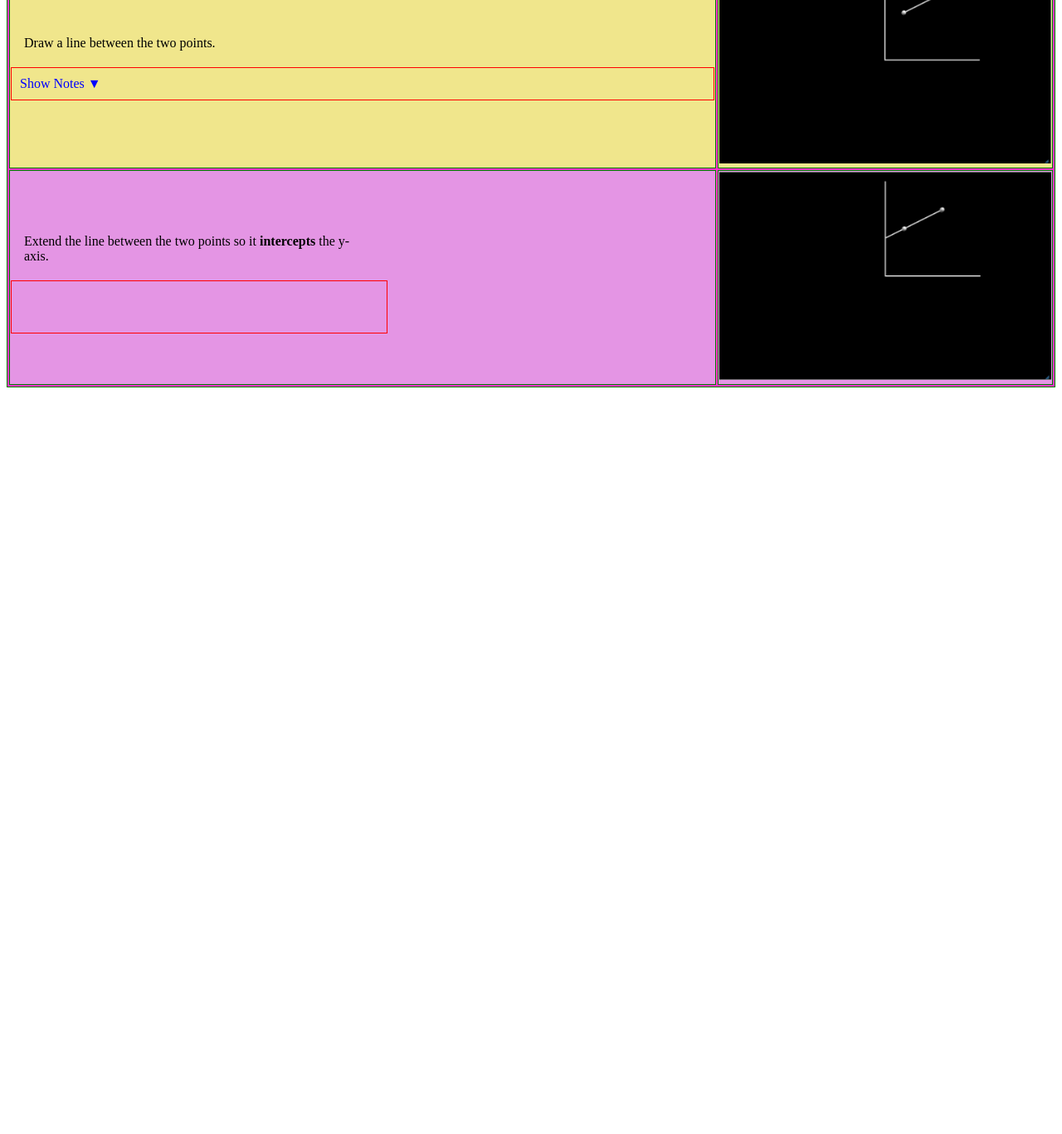
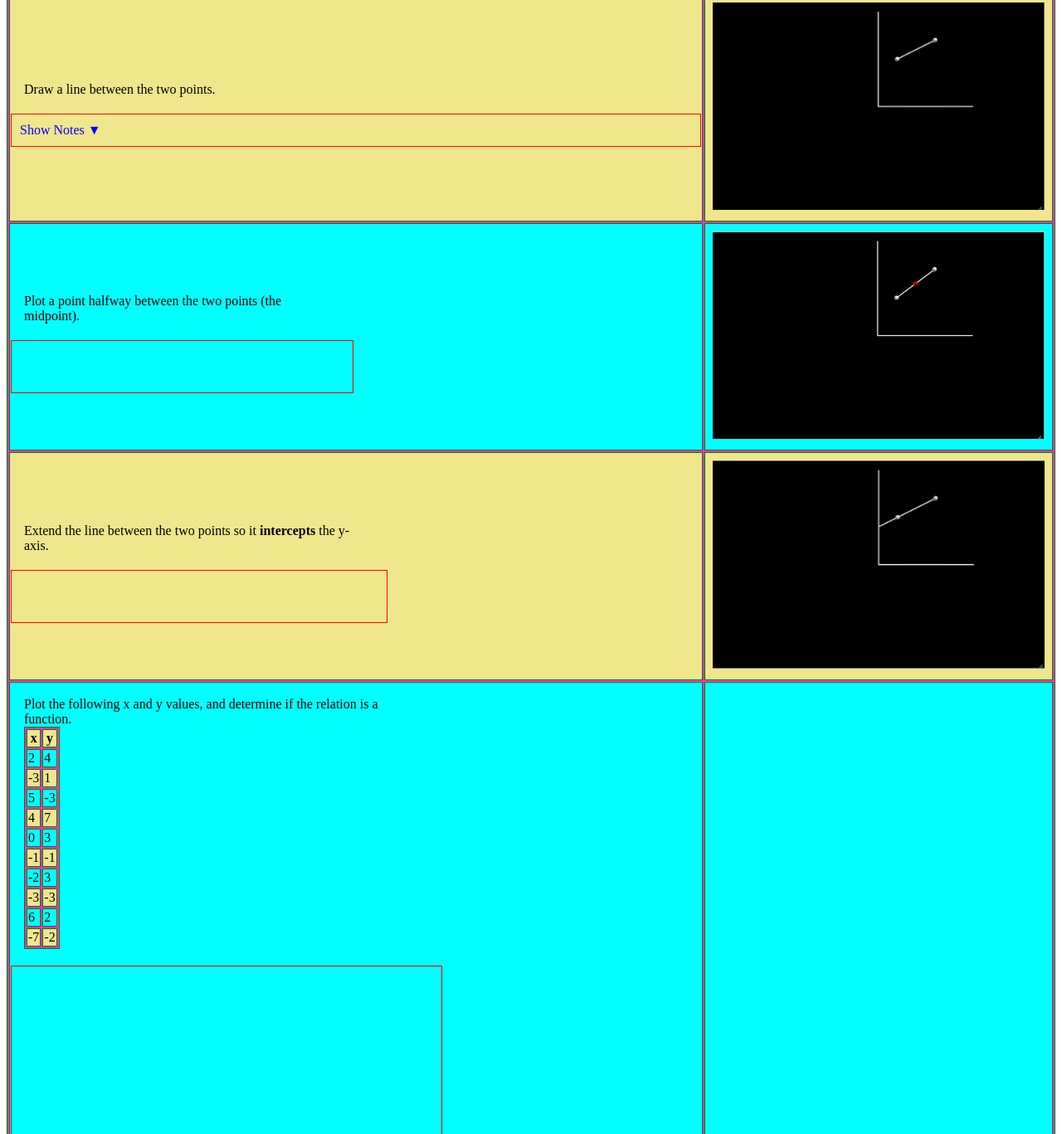
Before and after one commit to lurbano/programmingLessons, a plain HTML site: page twoPoints/index.html in a window 1280 px wide. Shown: the part 1433-2800 px from the top of the page at 83% size. Before the commit the page ends 1908 px from the top, so only its background shows below. Drawn offline with nearby package versions, Linux system fonts and the light colour scheme; some packages are replaced by stand-ins of ours.

Commit message:
styling twoPoints

```diff
--- a/twoPoints/index.html
+++ b/twoPoints/index.html
@@ -21,6 +21,7 @@
         align-self: center;
         justify-self: center;
         z-index: -1;
+        padding: 0.5em;
       }
 
       .code {
@@ -60,7 +61,7 @@
         background-color: khaki;
       }
       tbody tr:nth-child(even) {
-        background-color: #e495e4;
+        background-color: Aqua;
       }
       tbody tr {
         background-image: url(noise.png);
@@ -205,6 +206,29 @@
 
           <div class="code">
             <div class="comment">
+              Plot a point halfway between the two points (the midpoint).
+            </div>
+            <div class="pythonCode">
+            </div>
+          </div>
+
+        </td>
+        <td>
+
+          <div class="graph">
+            <img src="gs-midpoint.png" style="width:400px;">
+          </div>
+
+        </td>
+      </tr>
+      <!-- END ROW -->
+
+      <!-- NEW ROW -->
+      <tr>
+        <td>
+
+          <div class="code">
+            <div class="comment">
               Extend the line between the two points so it <b>intercepts</b> the y-axis.
             </div>
             <div class="pythonCode">
@@ -222,6 +246,64 @@
       </tr>
       <!-- END ROW -->
 
+      <!-- NEW ROW -->
+      <tr>
+        <td>
+
+          <div class="code">
+            <div class="comment">
+              Plot the following x and y values, and determine if the relation is a function.
+              <table>
+                <tr>
+                  <th>x</th><th>y</th>
+                </tr>
+                <tr>
+                  <td>2</td><td>4</td>
+                </tr>
+                <tr>
+                  <td>-3</td><td>1</td>
+                </tr>
+                <tr>
+                  <td>5</td><td>-3</td>
+                </tr>
+                <tr>
+                  <td>4</td><td>7</td>
+                </tr>
+                <tr>
+                  <td>0</td><td>3</td>
+                </tr>
+                <tr>
+                  <td>-1</td><td>-1</td>
+                </tr>
+                <tr>
+                  <td>-2</td><td>3</td>
+                </tr>
+                <tr>
+                  <td>-3</td><td>-3</td>
+                </tr>
+                <tr>
+                  <td>6</td><td>2</td>
+                </tr>
+                <tr>
+                  <td>-7</td><td>-2</td>
+                </tr>
+              </table>
+            </div>
+            <div class="pythonCode">
+            </div>
+          </div>
+
+        </td>
+        <td>
+
+          <div class="graph">
+
+          </div>
+
+        </td>
+      </tr>
+      <!-- END ROW -->
+
 
     </table>
 
```
Also changed, not shown: twoPoints/gs-midpoint.png (added).
